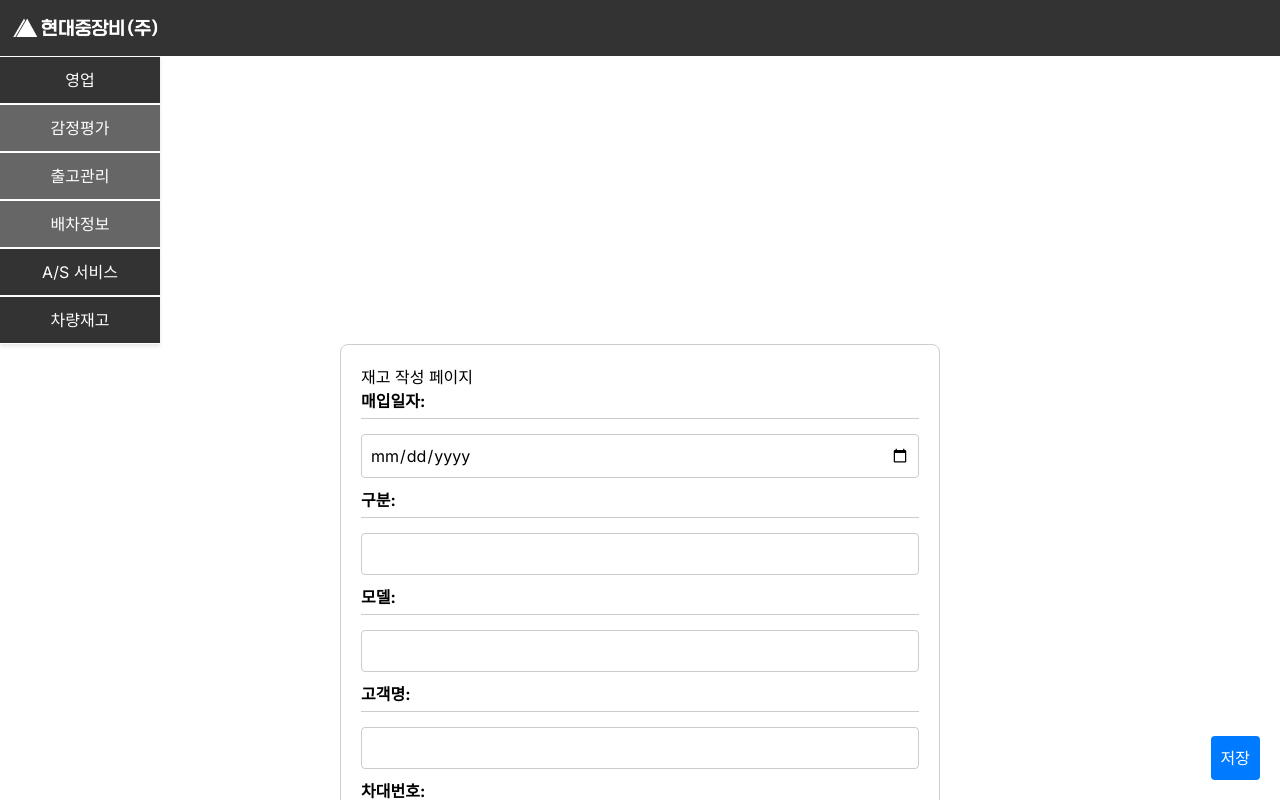
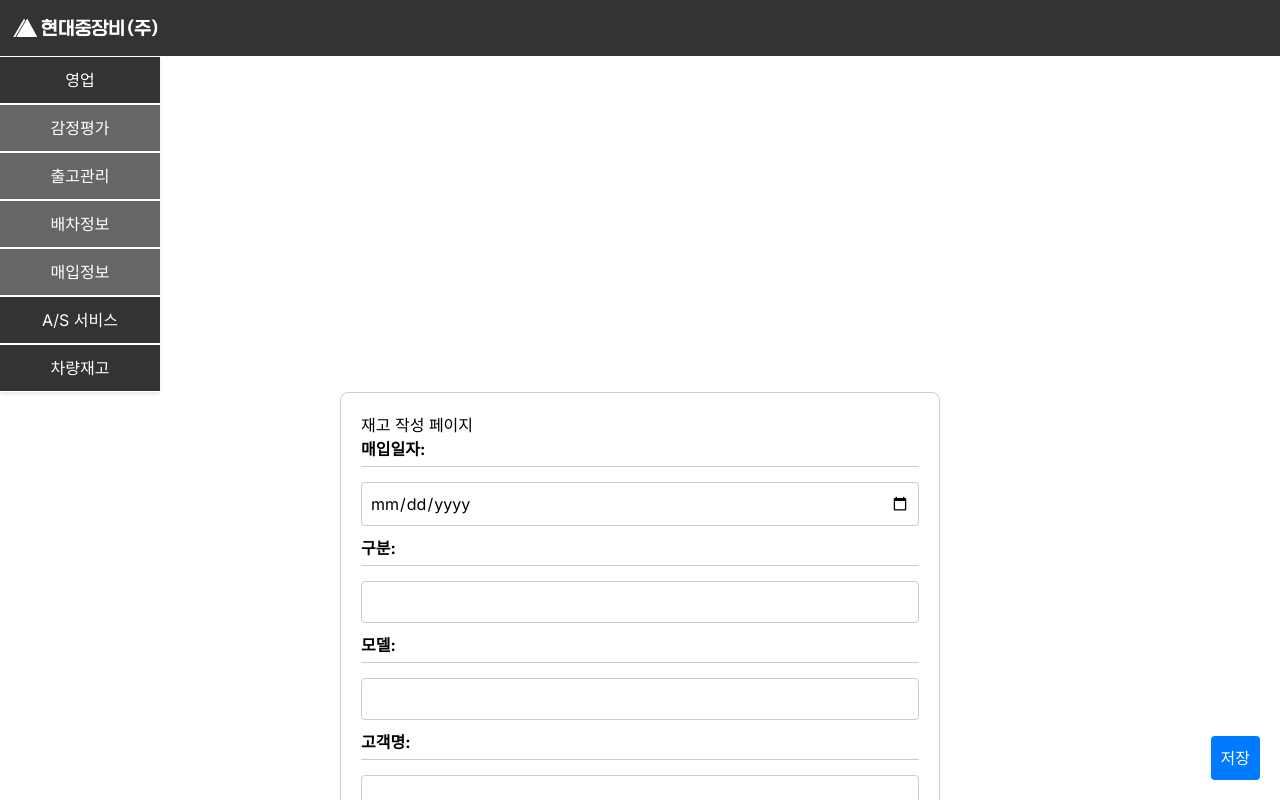
Before and after one commit to Jeongp4939/Jangbe, a Next.js app in the folder jangbe/: page /products/enter_products in a window 1280 px wide. Both pictures are taken after a click on the button "영업". Shown: the top 800 px of the page. Built offline with nearby package versions, Linux system fonts and the light colour scheme.

Commit message:
feat: 영업-매입정보 추가

```diff
--- a/jangbe/app/NavBar.tsx
+++ b/jangbe/app/NavBar.tsx
@@ -59,6 +59,13 @@ export default function Navbar() {
           >
             배차정보
           </button>
+          <button
+            type="button"
+            onClick={() => router.push("/sales/purchase", { scroll: false })}
+            className={styles.button}
+          >
+            매입정보
+          </button>
         </div>
       </div>
       <div>
--- /dev/null
+++ b/jangbe/app/sales/purchase/page.tsx
@@ -0,0 +1,10 @@
+import NavBar from '../../navbar'
+
+export default function Purchase() {
+  return (
+    <>
+      <NavBar/>
+      <div>매입정보 Route</div>
+    </>
+  );
+}
```
